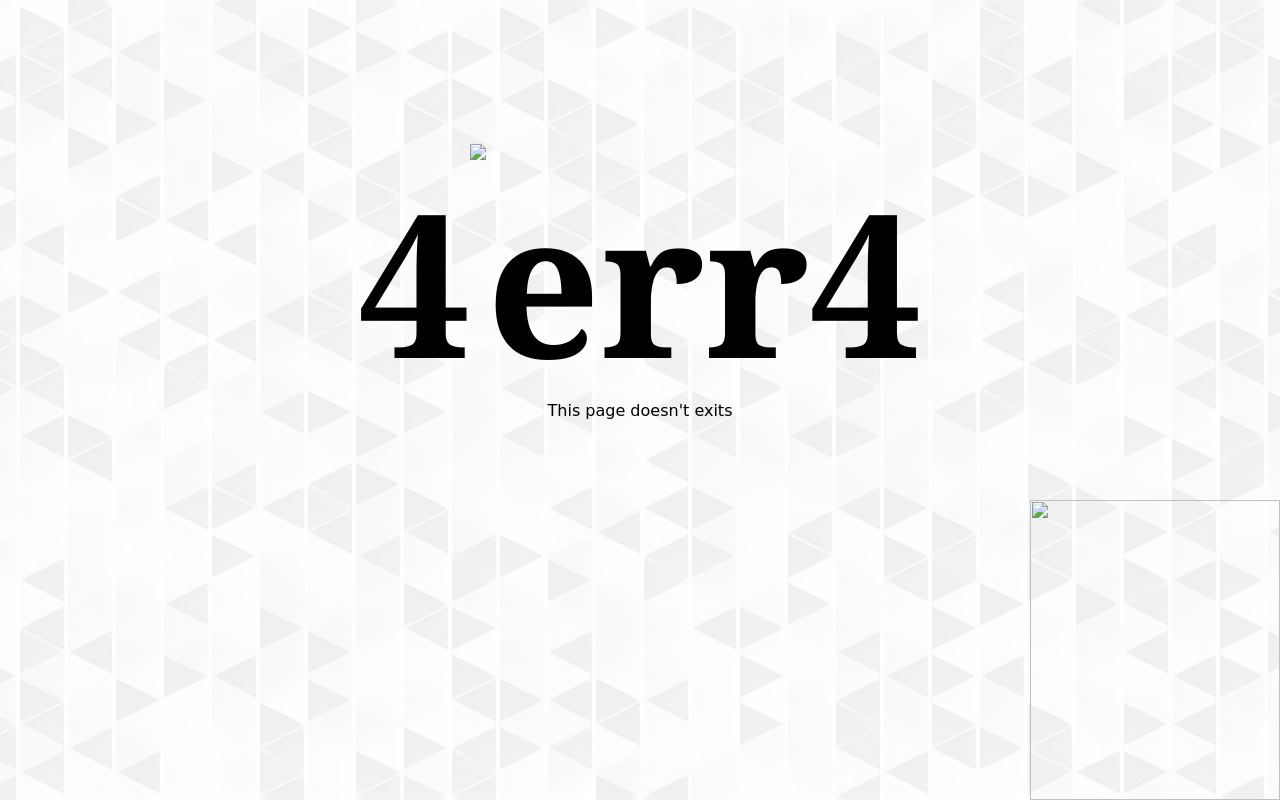
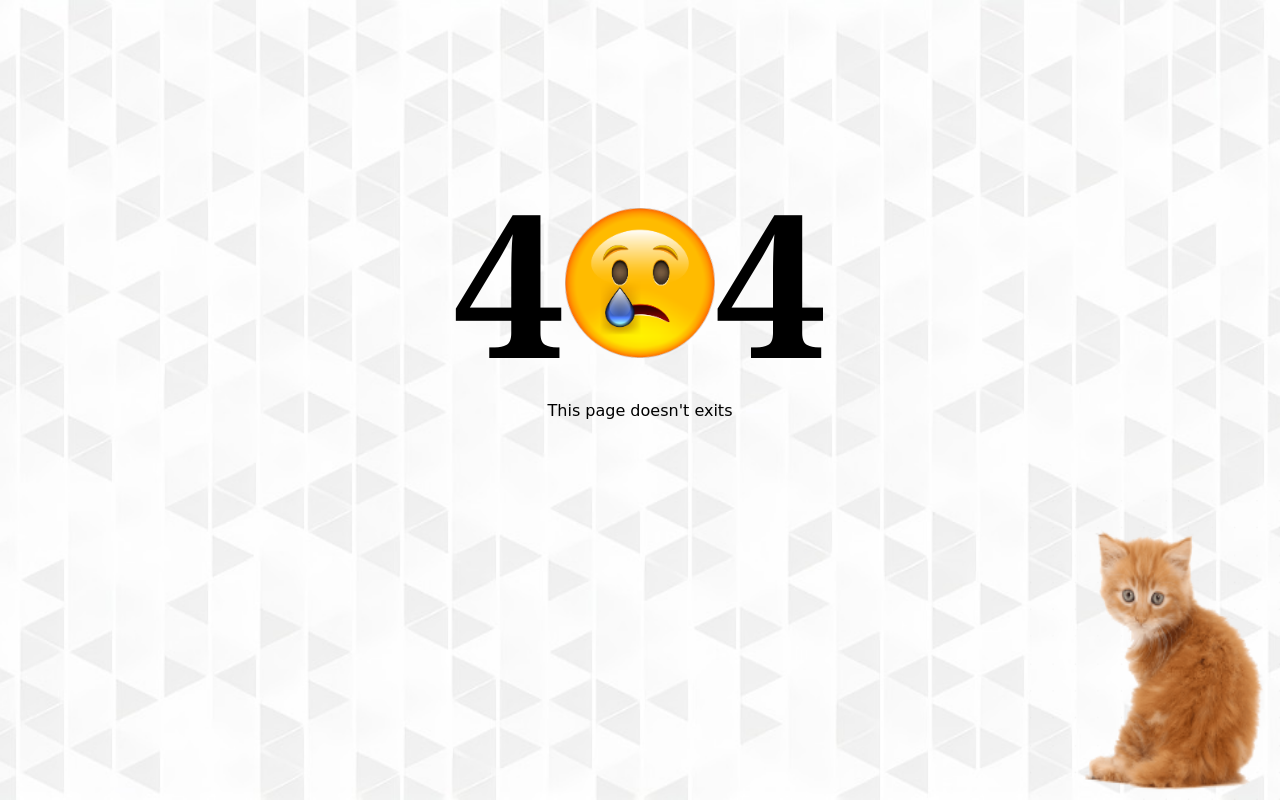
Before and after one commit to isaacdasari/gracemedico, a plain HTML site: page error.html in a window 1280 px wide. Drawn offline with Linux system fonts and the light colour scheme; the site is published under a folder, as on GitHub Pages, so addresses that start at the root find nothing.

Commit message:
Update error.html

```diff
--- a/error.html
+++ b/error.html
@@ -46,10 +46,10 @@
 </head>
 <body>
   <div class="err">
-    <p class="tx">4<span><img src="/assets/R.png" alt="err" width="150px" height="150px"></span>4</p>
+    <p class="tx">4<span><img src="assets/R.png" alt="err" width="150px" height="150px"></span>4</p>
     <p class="l">This page doesn't exits</p>
   </div>
-  <img class="cat" src="/assets/ss.png" alt="" width="250px" height="300px">
+  <img class="cat" src="assets/ss.png" alt="" width="250px" height="300px">
 
 </body>
 </html>
```
